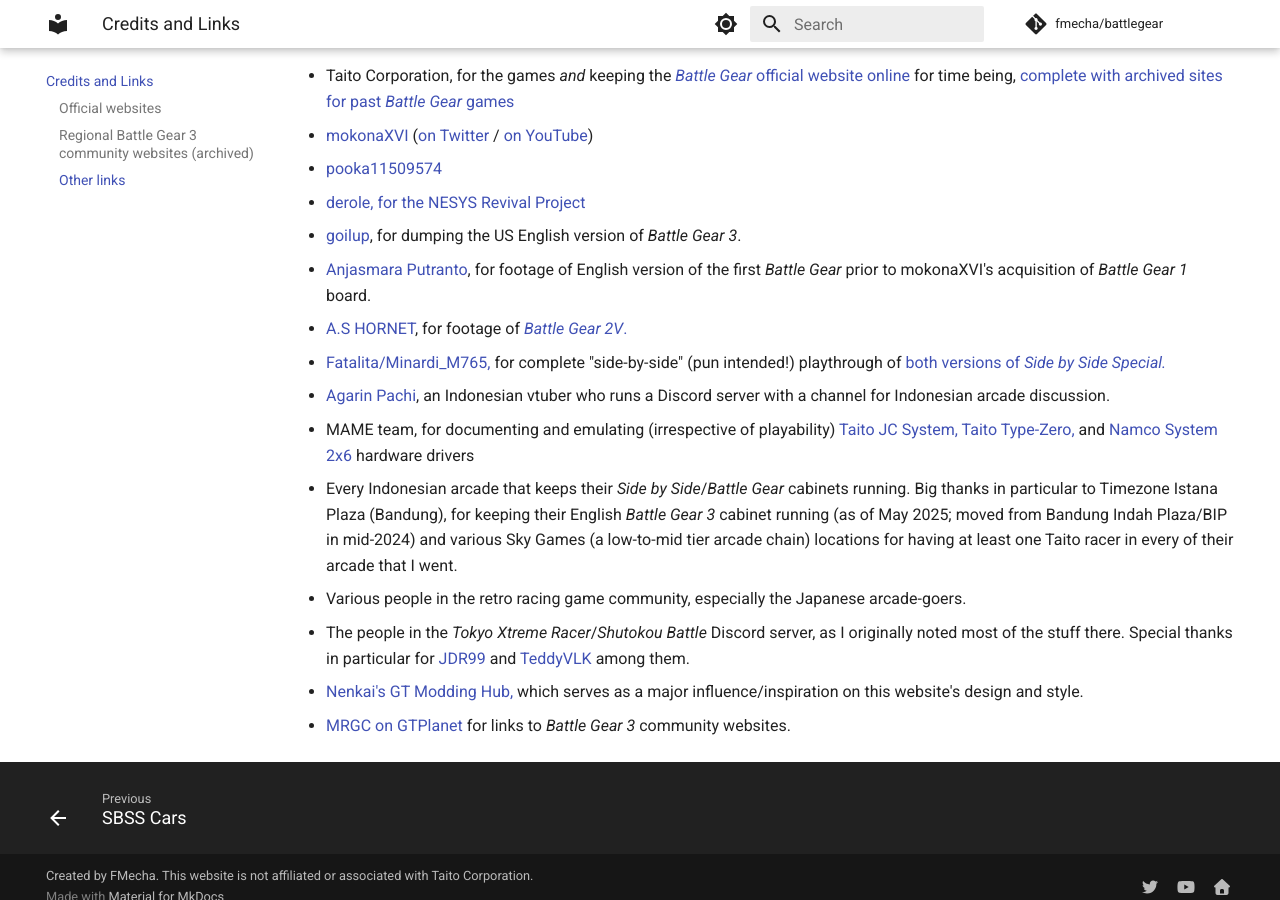
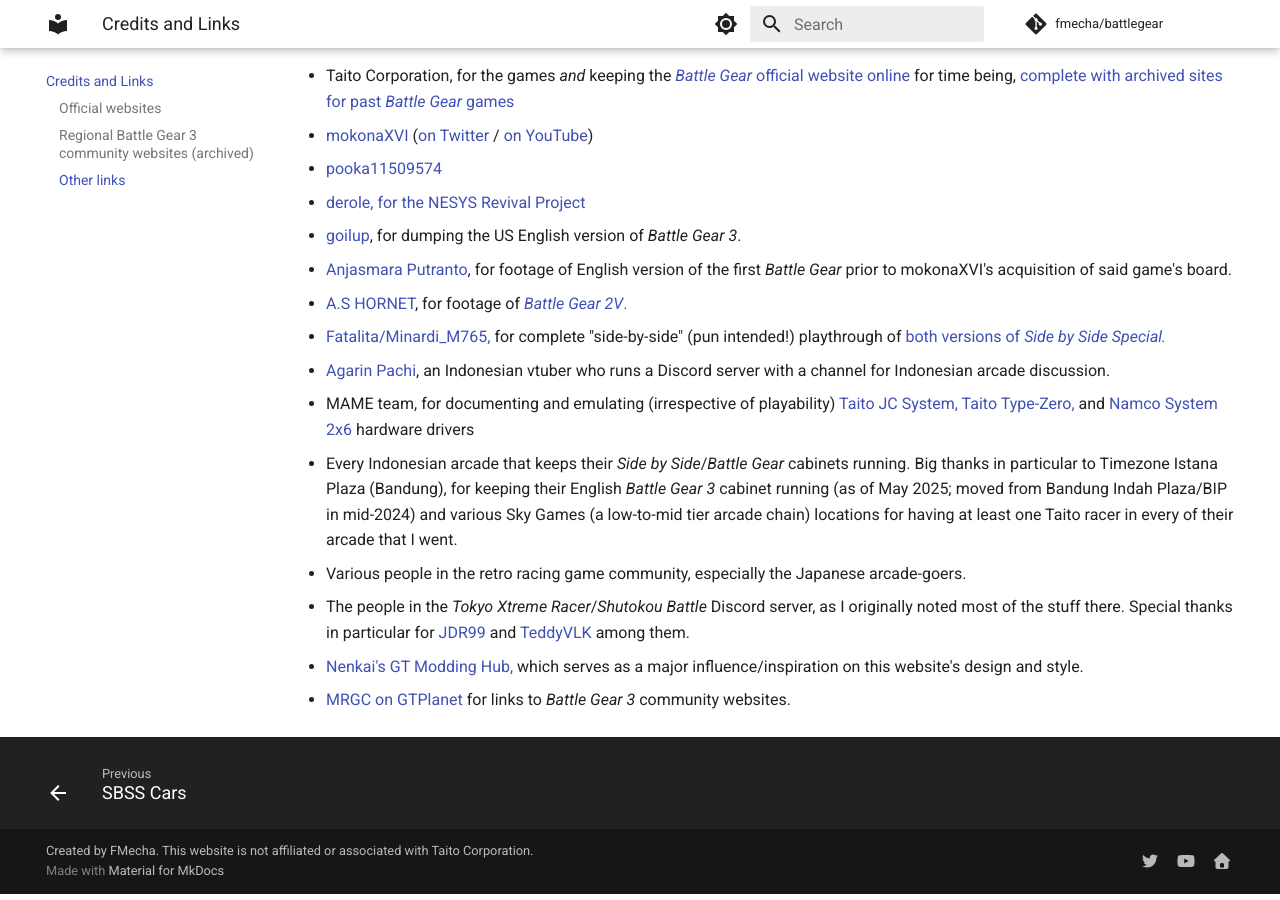
Before and after one commit to FMecha/battlegear, an MkDocs documentation site: the page built from docs/credits.md, in a window 1280 px wide and 900 px high, scrolled down 1333 px. Built offline with MkDocs 1.6.1 and Material for MkDocs 9.7.7, drawn with Linux system fonts in a browser that asks for light colours; comment, search, counter and statistics services are not loaded.

Commit message:
credits.md: consistency

```diff
--- a/docs/credits.md
+++ b/docs/credits.md
@@ -40,7 +40,7 @@
 - [pooka11509574](https://twitter.com/pooka11509574)
 - [derole, for the NESYS Revival Project](https://nrproject.derole.co.uk/)
 - [goilup](https://goilup.blogspot.com/2024/06/battle-gear-3-north-america.html), for dumping the US English version of *Battle Gear 3*.
-- [Anjasmara Putranto](https://www.youtube.com/@anjasmaraputranto7818), for footage of English version of the first *Battle Gear* prior to mokonaXVI's acquisition of *Battle Gear 1* board.
+- [Anjasmara Putranto](https://www.youtube.com/@anjasmaraputranto7818), for footage of English version of the first *Battle Gear* prior to mokonaXVI's acquisition of said game's board.
 - [A.S HORNET](https://www.youtube.com/@a.shornet0808), for footage of [*Battle Gear 2V*.](https://www.youtube.com/playlist?list=PLr6Fl5fIdj0mq1Y64bzBlO2x5Tg-zKsQj)
 - [Fatalita/Minardi_M765,](https://www.youtube.com/@Fatalita765Assoluto) for complete "side-by-side" (pun intended!) playthrough of [both versions of *Side by Side Special.*](https://www.youtube.com/playlist?list=PLVgzIufESq6S0ytaDzrzhwwrsxVGyWxVp)
 - [Agarin Pachi](https://www.youtube.com/@agarpac), an Indonesian vtuber who runs a Discord server with a channel for Indonesian arcade discussion.
```
